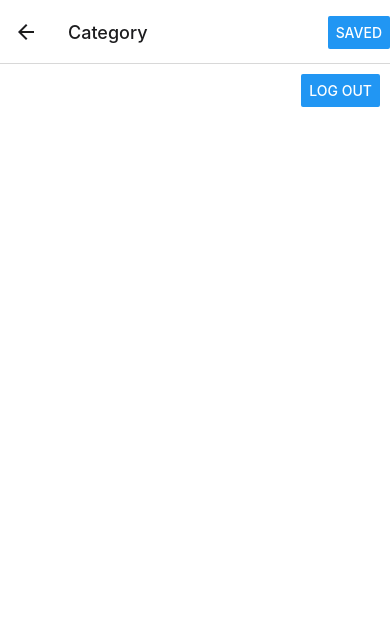
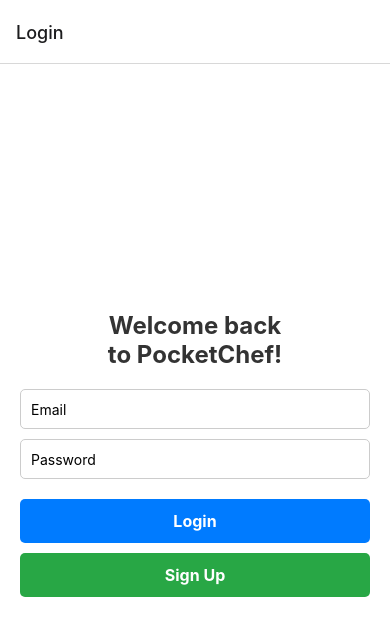
Before and after one commit to kantzz-GitHub/PocketChef, a React Native app: screen /Category in a window 390 px wide. Shown: the top 636 px of the page. Built offline with nearby package versions, Linux system fonts and the light colour scheme; no server answers.

Commit message:
AUTH: Fixed the user login session

```diff
--- a/App.js
+++ b/App.js
@@ -8,36 +8,47 @@
 import { NavigationContainer } from '@react-navigation/native';
 import { createStackNavigator } from '@react-navigation/stack';
 import SavedScreen from './screens/SavedScreen';
-import { AuthProvider } from './screens/Hooks/AuthContext';
+import { AuthProvider, useAuth } from './screens/Hooks/AuthContext';
 
 const Stack = createStackNavigator();
 
 export default function App() {
   return (
     <AuthProvider>
-      <NavigationContainer>
-        <StackNavigation />
-      </NavigationContainer>
+
+        <AppNavigator />
+
     </AuthProvider>
   );
 }
 
-function StackNavigation() {
+
+function AppNavigator() {
+  const { userData, signOut } = useAuth();
   return (
-    <Stack.Navigator initialRouteName="Login">
-      <Stack.Screen name="Login" component={LoginScreen} />
-      <Stack.Screen name="SignUp" component={SignUpScreen} />
-      <Stack.Screen name="Category" component={CategoryScreen} options={({ navigation }) => ({ headerRight: () => <SavedButton navigation={navigation} /> })} />
-      <Stack.Screen name="Meals" component={MealsScreen} />
-      <Stack.Screen name="Recipe" component={RecipeScreen} />
-      <Stack.Screen name="Saved" component={SavedScreen} />
-    </Stack.Navigator>
+    <NavigationContainer>
+      <Stack.Navigator initialRouteName={userData ? "Home" : "Login"}>
+        {userData ? (
+          <>
+            <Stack.Screen name="Category" component={CategoryScreen} options={({ navigation }) => ({ headerRight: () => <SavedButton navigation={navigation} /> })} />
+            <Stack.Screen name="Meals" component={MealsScreen} />
+            <Stack.Screen name="Recipe" component={RecipeScreen} />
+            <Stack.Screen name="Saved" component={SavedScreen} />
+          </>) :
+          <>
+            <Stack.Screen name="Login" component={LoginScreen} />
+            <Stack.Screen name="SignUp" component={SignUpScreen} />
+          </>
+        }
+      </Stack.Navigator>
+    </NavigationContainer>
   )
 }
+
 
 const SavedButton = ({ navigation }) => (
   <Button
     title="Saved"
-    onPress={() => navigation.navigate('Saved') }
+    onPress={() => navigation.navigate('Saved')}
   />
 );
--- a/screens/CategoryScreen.js
+++ b/screens/CategoryScreen.js
@@ -3,9 +3,12 @@
 import AsyncStorage from '@react-native-async-storage/async-storage';
 import fetchCategories from '../service/CategoryFetcher';
 import { firebase } from '../firebase';
+import {useAuth} from './Hooks/AuthContext'
 
 const CategoryScreen = ({ navigation }) => {
   const [categories, setCategories] = useState([]);
+
+  const { userData, signOut } = useAuth();
 
   useEffect(() => {
     const fetchData = async () => {
@@ -30,7 +33,7 @@
     try {
       await firebase.auth().signOut();
       await AsyncStorage.removeItem('user');
-      navigation.navigate('Login'); // Navigate to LoginScreen after logout
+      signOut()
     } catch (error) {
       console.log("Error signing out:", error);
     }
--- a/screens/LoginScreen.js
+++ b/screens/LoginScreen.js
@@ -2,21 +2,24 @@
 import { View, Text, TextInput, Button, StyleSheet, TouchableOpacity } from 'react-native';
 import AsyncStorage from '@react-native-async-storage/async-storage';
 import { firebase } from '../firebase';
+import { useAuth } from './Hooks/AuthContext';
 
 export default function LoginScreen({ navigation }) {
   const [email, setEmail] = React.useState('');
   const [password, setPassword] = React.useState('');
+
+  const { signIn } = useAuth();
+
 
   const handleLogin = async () => {
     try {
       const userCredential = await firebase.auth().signInWithEmailAndPassword(email, password);
       const user = userCredential.user;
 
-      // Save user authentication state locally
-      await AsyncStorage.setItem('user', JSON.stringify(user));
+      signIn(user)
 
       console.log('User logged in:', user.uid);
-      navigation.navigate('Category');
+
     } catch (error) {
       var errorMessage = error.message;
       console.log(errorMessage);
--- a/screens/SignUpScreen.js
+++ b/screens/SignUpScreen.js
@@ -3,11 +3,16 @@
 import AsyncStorage from '@react-native-async-storage/async-storage';
 import { firebase } from '../firebase';
 import 'firebase/firestore';
+import {useAuth} from './Hooks/AuthContext'
+
 
 export default function SignUpScreen({ navigation }) {
   const [username, setUsername] = React.useState('');
   const [email, setEmail] = React.useState('');
   const [password, setPassword] = React.useState('');
+
+  const { userData, signIn } = useAuth();
+
 
   const handleSignUp = async () => {
     try {
@@ -15,19 +20,18 @@
       const userCredential = await firebase.auth().createUserWithEmailAndPassword(email, password);
       const user = userCredential.user;
 
+
+
       // Store additional user data in Firestore
       await firebase.firestore().collection('users').doc(user.uid).set({
         username: username,
         email: email,
       });
 
-      // Save user authentication state locally
-      await AsyncStorage.setItem('user', JSON.stringify(user));
-
       console.log('User signed up and data stored in Firestore:', user.uid);
 
-      // Navigate to CategoryScreen
-      navigation.navigate('Category');
+      signIn(user)
+
     } catch (error) {
       var errorMessage = error.message;
       console.log(errorMessage);
```
